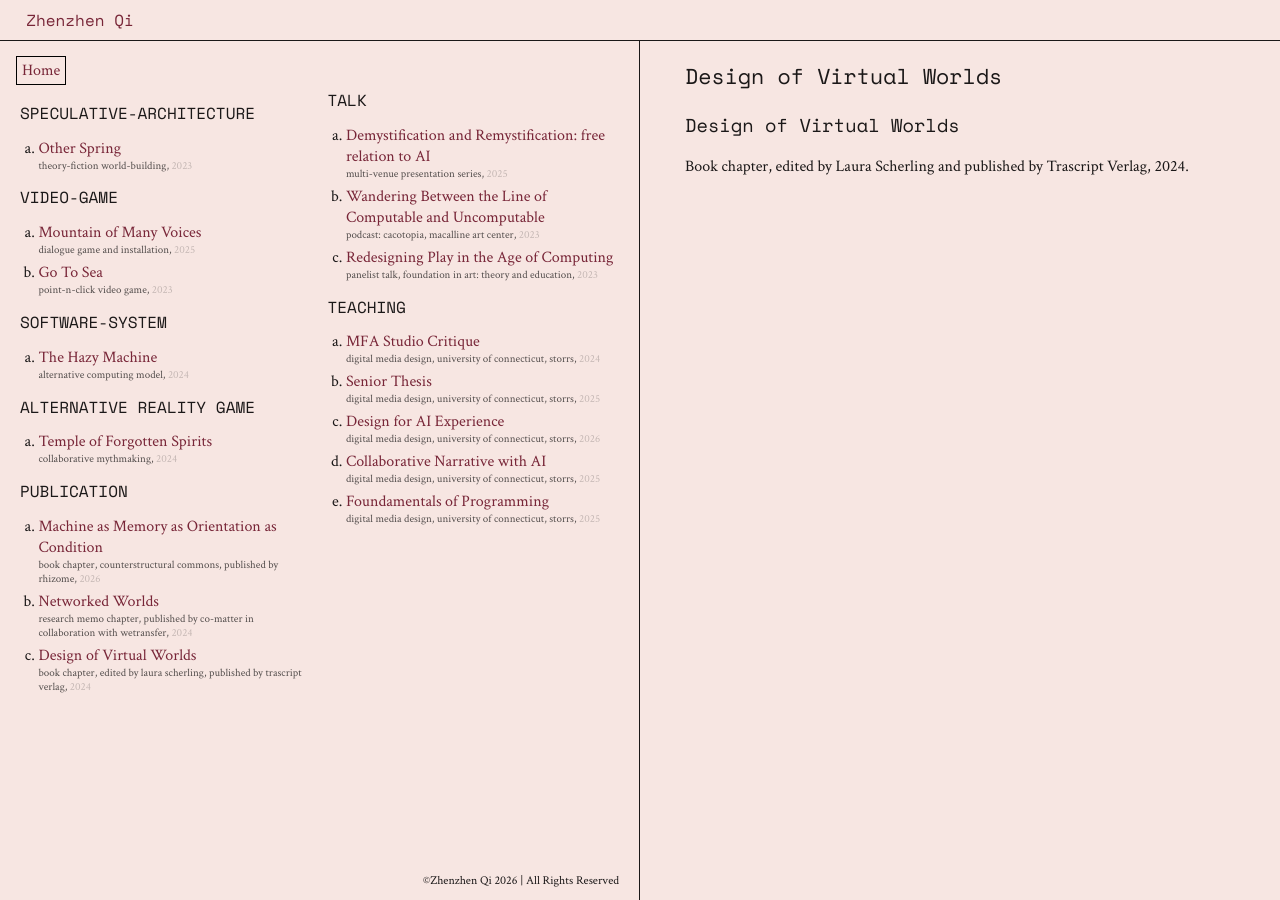
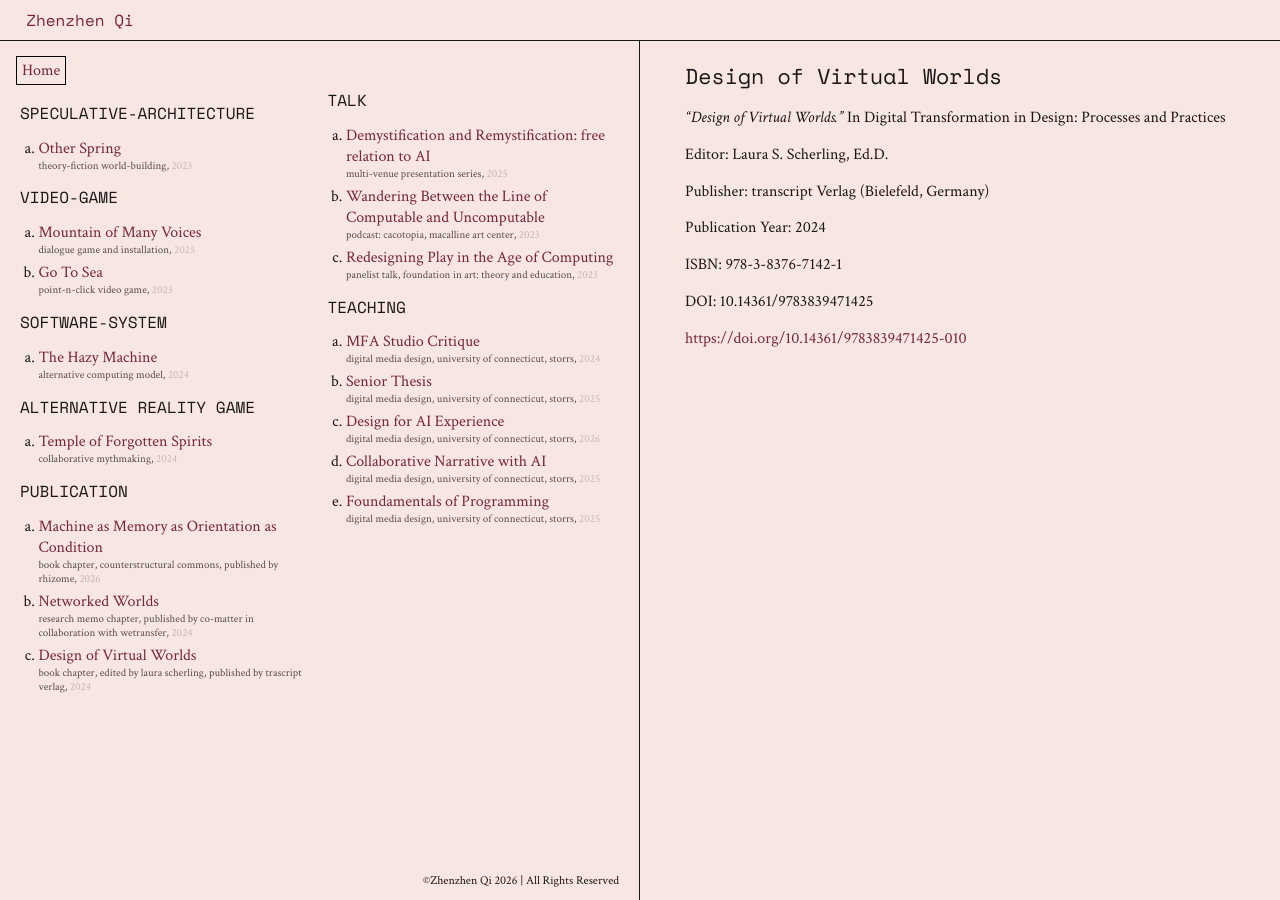
Before and after one commit to zhenzhenqi/zhenzhenqi, a Jekyll site: the page built from writing/design_of_virtual_worlds.md, in a window 1280 px wide. Built offline with Jekyll 4.4.1, drawn with Linux system fonts in a browser that asks for light colours.

Commit message:
Revise citation for 'Design of Virtual Worlds'
Updated citation details for the book chapter.

```diff
--- a/writing/design_of_virtual_worlds.md
+++ b/writing/design_of_virtual_worlds.md
@@ -4,6 +4,17 @@ title: Design of Virtual Worlds
 permalink: /writing/design_of_virtual_worlds/
 ---
 
-### Design of Virtual Worlds
 
-Book chapter, edited by Laura Scherling and published by Trascript Verlag, 2024.
+*"Design of Virtual Worlds."* In Digital Transformation in Design: Processes and Practices
+
+Editor: Laura S. Scherling, Ed.D.
+
+Publisher: transcript Verlag (Bielefeld, Germany)
+
+Publication Year: 2024
+
+ISBN: 978-3-8376-7142-1
+
+DOI: 10.14361/9783839471425
+
+[https://doi.org/10.14361/9783839471425-010](https://doi.org/10.14361/9783839471425-010)
```
